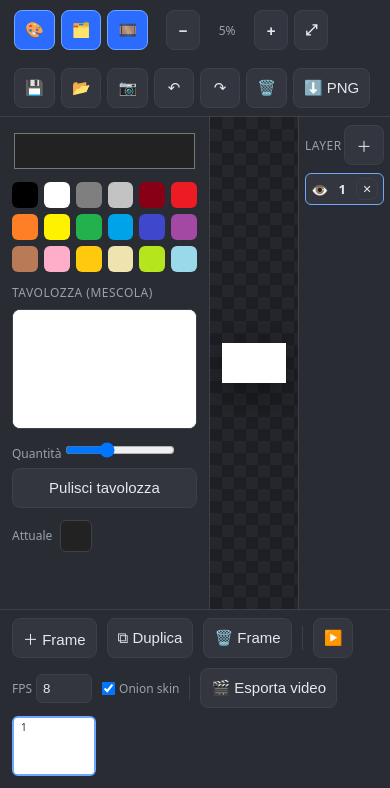
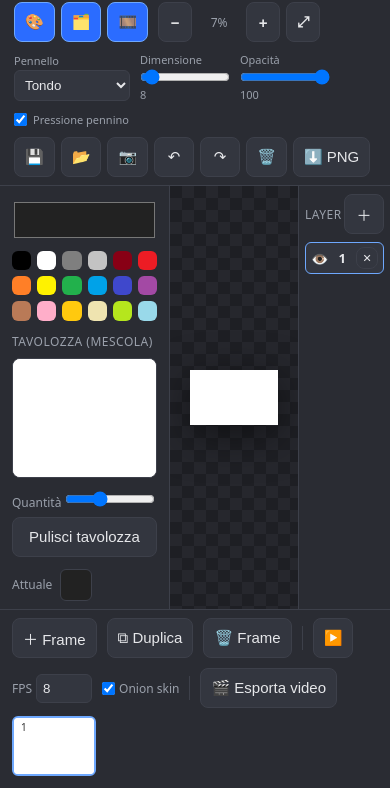
Before and after one commit to framifer/CrudoDesign, a website with bundled scripts: page index.html in a window 390 px wide. Shown: the part 56-844 px from the top of the page. Built offline with nearby package versions, Linux system fonts and the light colour scheme.

Commit message:
Refine touch-action styles for mobile controls
Updated touch-action properties for better mobile control responsiveness.

```diff
--- a/styles.css
+++ b/styles.css
@@ -19,7 +19,14 @@ html, body {
   font-family: system-ui, -apple-system, "Segoe UI", Roboto, sans-serif;
   -webkit-user-select: none;
   user-select: none;
-  touch-action: none;
+  /* touch-action NON impostato globalmente: bloccava i tap sui controlli
+     (select, pulsanti) sul cellulare. Lo applichiamo solo alla superficie
+     di disegno (vedi #canvasStack canvas e #stage). */
+}
+
+/* I controlli rispondono immediatamente al tocco */
+button, select, input, label, .swatch, .layer-item, .frame-thumb, .brand {
+  touch-action: manipulation;
 }
 
 #app {
@@ -290,8 +297,13 @@ aside {
 .frame-thumb canvas { width: 100%; height: 100%; }
 
 @media (max-width: 820px) {
-  #main { grid-template-columns: 150px 1fr 150px; }
-  .brush-settings { display: none; }
+  /* La toolbar va a capo su più righe invece di nascondere i controlli */
+  #topbar { gap: 10px; }
+  .brush-settings { gap: 10px; }
+  .brush-settings label { font-size: 11px; }
+  input[type="range"] { width: 90px; }
+  /* pannelli laterali un po' più stretti su mobile */
+  #colorPanel { flex-basis: 170px; width: 170px; }
 }
 
 /* Modale Progetti */
```
